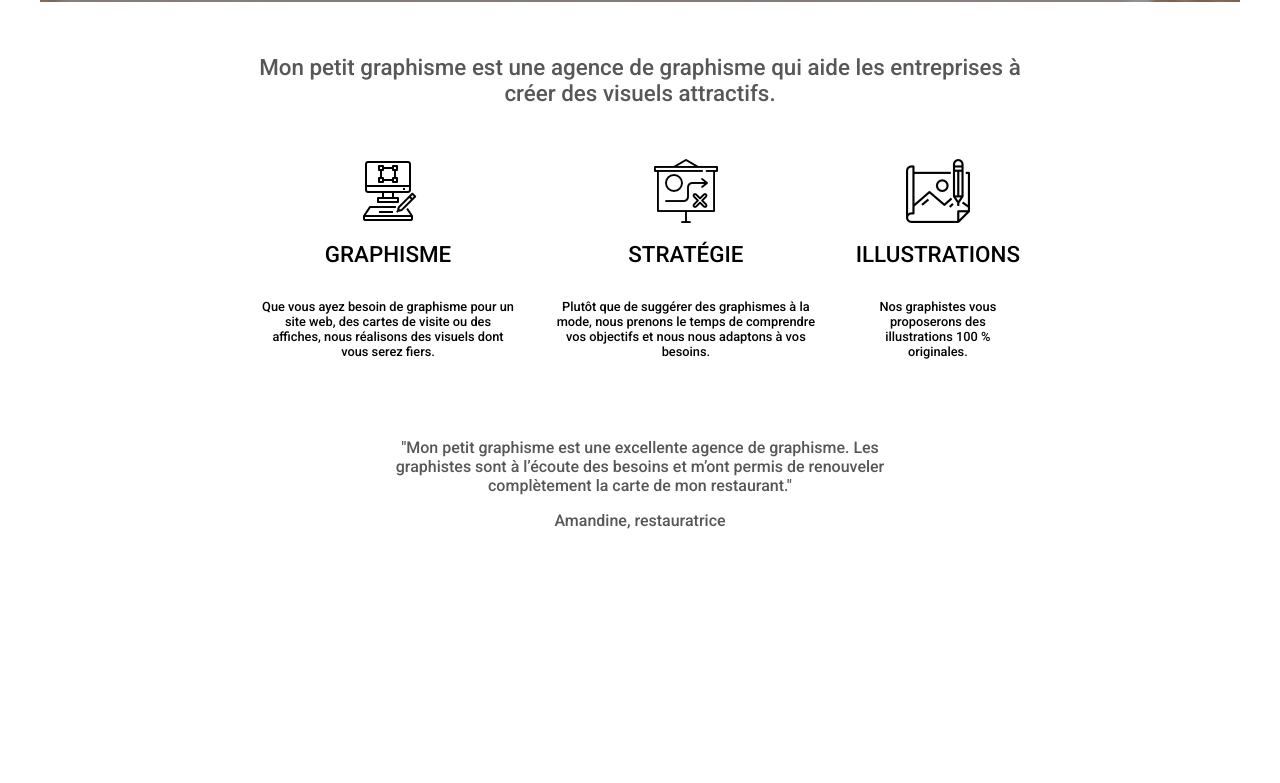
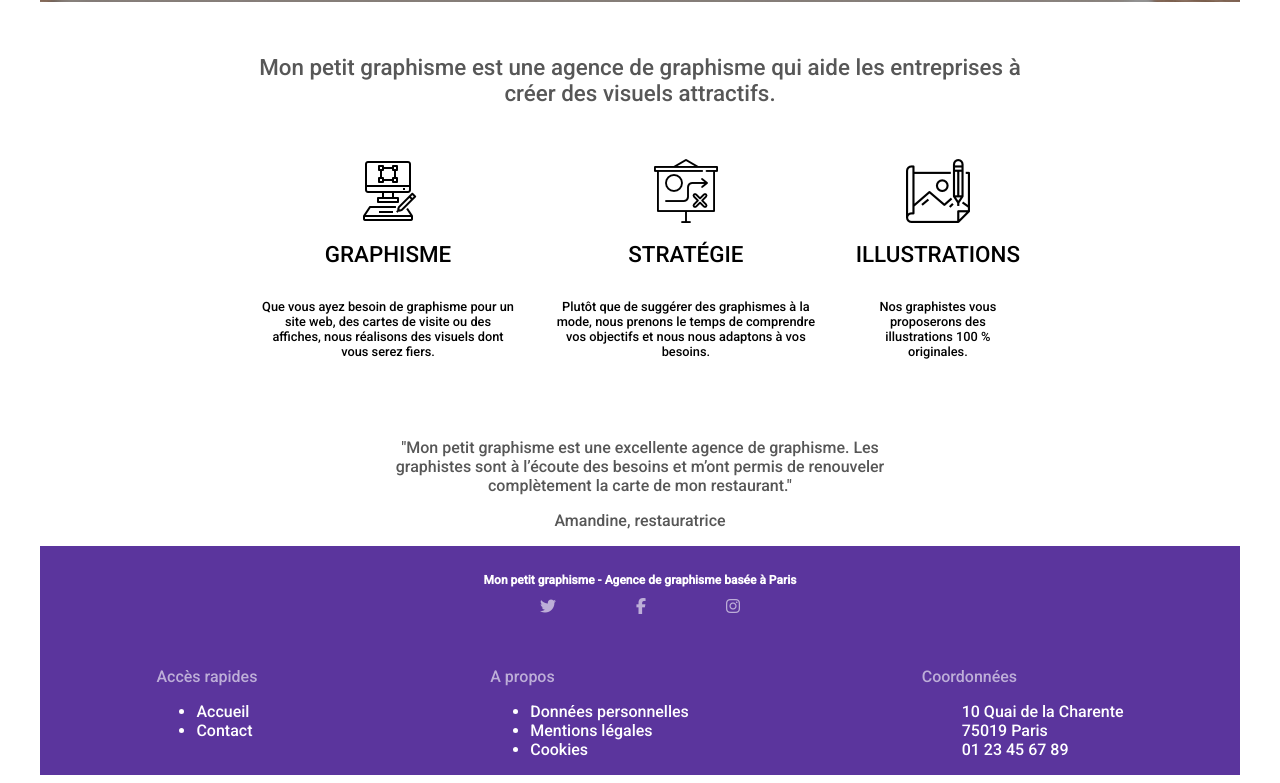
Before and after one commit to Joemanix65/MonPetitGraphisme, a plain HTML site: page index.html in a window 1280 px wide. Shown: the part 561-1344 px from the top of the page. Before the commit the page ends 1115 px from the top, so only its background shows below. Drawn offline with Linux system fonts and the light colour scheme.

Commit message:
Implémentation du pied de page

```diff
--- a/index.html
+++ b/index.html
@@ -7,6 +7,9 @@
     <title>MonPetitGraphisme</title>
     <link href="https://fonts.googleapis.com/css2?family=Roboto:wght@500&display=swap" rel="stylesheet">
     <link rel="stylesheet" href="style.css">
+    <script src="https://kit.fontawesome.com/268b9011d2.js" crossorigin="anonymous"></script>
+
+
 </head>
 <body>
     <div id="container">
@@ -57,8 +60,49 @@
                 </article>
             </section>
         </section>
+    </main>
+    <footer class="border">
+        <div id="copyright">
+            <h2>Mon petit graphisme - Agence de graphisme basée à Paris</h2>
+        </div>
+            <div id="socialNetwork">
+                <div id="icon">
+                <i class="fab fa-twitter"></i>
+                </div>
+                <div id="icon">
+                <i class="fab fa-facebook-f"></i>
+                </div>
+                <div id="icon">
+                <i class="fab fa-instagram"></i>
+                </div>
+            </div>
+        <div id="footerContent">
+            <div class="footerColumn">
+                <h3>Accès rapides</h3>
+                <ul>
+                    <li>Accueil</li>
+                    <li>Contact</li>
+                </ul>
+            </div>
+            <div class="footerColumn">
+                <h3>A propos</h3>
+                <ul>
+                    <li>Données personnelles</li>
+                    <li>Mentions légales</li>
+                    <li>Cookies</li>
+                </ul>
+                </ul>
+            </div>
+            <div class="footerColumn">
+                <h3>Coordonnées</h3>
+                <ul>
+                    <p>10 Quai de la Charente<br>
+                    75019 Paris<br>
+                    01 23 45 67 89</p>
+                </ul>
+            </div>
+        </div>
+    </footer>
     </div>
-    </main>
-
 </body>
 </html>
--- a/style.css
+++ b/style.css
@@ -107,3 +107,44 @@ nav li {
 	text-align: center;
 	color: rgb(87,87,87);
 }
+
+footer {
+	background-color: #5b359d;
+	padding-top: 18px;
+}
+
+#copyright {
+	color: white;
+	text-align: center;
+	font-size: 0.5em;
+	font-weight: 400;
+}
+
+#socialNetwork {
+	display: flex;
+	justify-content: center;
+
+}
+
+#icon {
+    height: 60px;
+	color: rgba(255, 255, 255, .6);
+	margin: 0px 40px 0 40px;
+}
+
+#footerContent {
+	display: flex;
+	justify-content: space-around;
+
+}
+
+.footerColumn h3 {
+	color: rgba(255, 255, 255, .6);
+	margin-top: 10px;
+	font-weight: 400;
+    font-size: 1.0em;
+}
+
+.footerColumn li, .footerColumn p {
+	color: white;
+}
```
